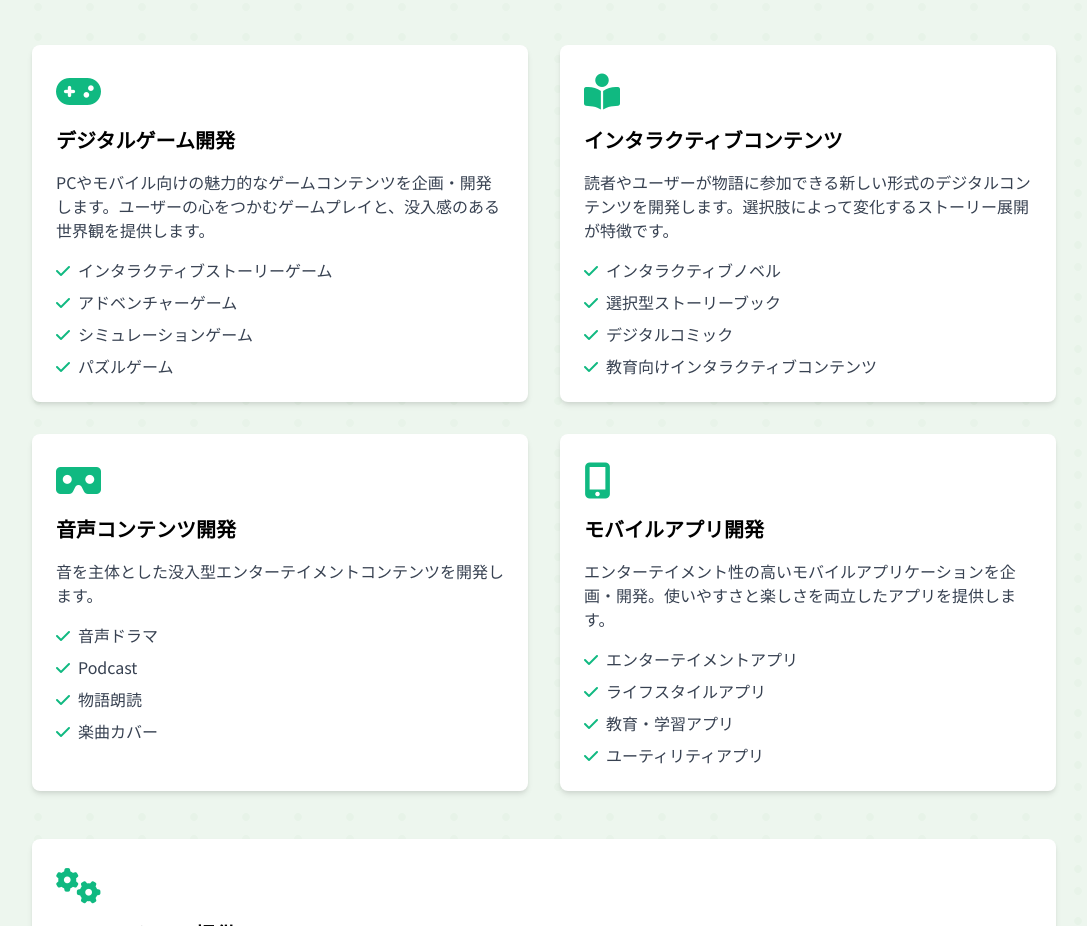
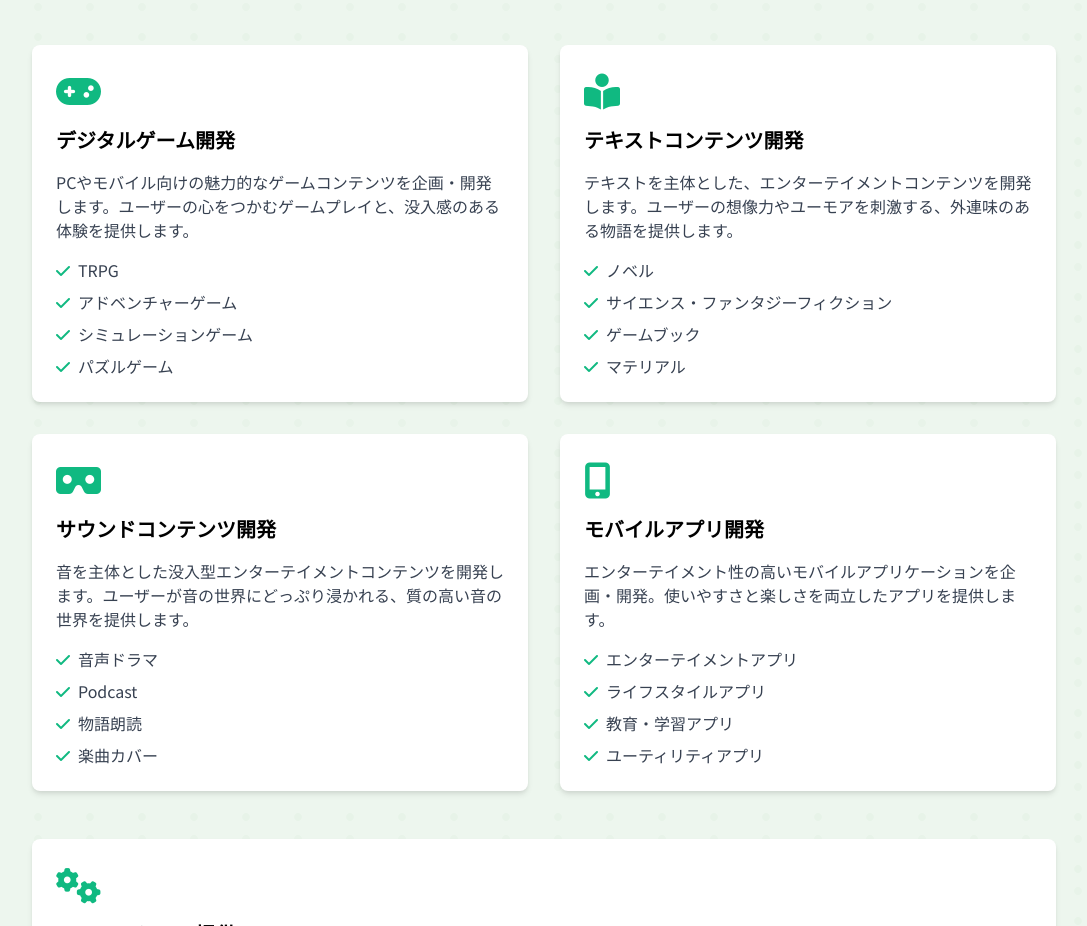
Before and after one commit to Verdafly/verdafly-site, a plain HTML site: page index.html in a window 1280 px wide. Shown: the part 1653-2579 px from the top of the page, without its empty margins (96-1183 px from the left). Drawn offline with nearby package versions, Linux system fonts and the light colour scheme.

Commit message:
Update index.html
事業内容テキストの変更

```diff
--- a/index.html
+++ b/index.html
@@ -216,9 +216,9 @@
                             <i class="fas fa-gamepad"></i>
                         </div>
                         <h3 class="text-xl font-bold mb-4">デジタルゲーム開発</h3>
-                        <p class="text-gray-700 mb-4">PCやモバイル向けの魅力的なゲームコンテンツを企画・開発します。ユーザーの心をつかむゲームプレイと、没入感のある世界観を提供します。</p>
+                        <p class="text-gray-700 mb-4">PCやモバイル向けの魅力的なゲームコンテンツを企画・開発します。ユーザーの心をつかむゲームプレイと、没入感のある体験を提供します。</p>
                         <ul class="text-gray-700 space-y-2">
-                            <li><i class="fas fa-check text-green-500 mr-2"></i>インタラクティブストーリーゲーム</li>
+                            <li><i class="fas fa-check text-green-500 mr-2"></i>TRPG</li>
                             <li><i class="fas fa-check text-green-500 mr-2"></i>アドベンチャーゲーム</li>
                             <li><i class="fas fa-check text-green-500 mr-2"></i>シミュレーションゲーム</li>
                             <li><i class="fas fa-check text-green-500 mr-2"></i>パズルゲーム</li>
@@ -229,13 +229,13 @@
                         <div class="text-green-500 text-4xl mb-4">
                             <i class="fas fa-book-reader"></i>
                         </div>
-                        <h3 class="text-xl font-bold mb-4">インタラクティブコンテンツ</h3>
-                        <p class="text-gray-700 mb-4">読者やユーザーが物語に参加できる新しい形式のデジタルコンテンツを開発します。選択肢によって変化するストーリー展開が特徴です。</p>
+                        <h3 class="text-xl font-bold mb-4">テキストコンテンツ開発</h3>
+                        <p class="text-gray-700 mb-4">テキストを主体とした、エンターテイメントコンテンツを開発します。ユーザーの想像力やユーモアを刺激する、外連味のある物語を提供します。</p>
                         <ul class="text-gray-700 space-y-2">
-                            <li><i class="fas fa-check text-green-500 mr-2"></i>インタラクティブノベル</li>
-                            <li><i class="fas fa-check text-green-500 mr-2"></i>選択型ストーリーブック</li>
-                            <li><i class="fas fa-check text-green-500 mr-2"></i>デジタルコミック</li>
-                            <li><i class="fas fa-check text-green-500 mr-2"></i>教育向けインタラクティブコンテンツ</li>
+                            <li><i class="fas fa-check text-green-500 mr-2"></i>ノベル</li>
+                            <li><i class="fas fa-check text-green-500 mr-2"></i>サイエンス・ファンタジーフィクション</li>
+                            <li><i class="fas fa-check text-green-500 mr-2"></i>ゲームブック</li>
+                            <li><i class="fas fa-check text-green-500 mr-2"></i>マテリアル</li>
                         </ul>
                     </div>
 
@@ -243,8 +243,8 @@
                         <div class="text-green-500 text-4xl mb-4">
                             <i class="fas fa-vr-cardboard"></i>
                         </div>
-                        <h3 class="text-xl font-bold mb-4">音声コンテンツ開発</h3>
-                        <p class="text-gray-700 mb-4">音を主体とした没入型エンターテイメントコンテンツを開発します。</p>
+                        <h3 class="text-xl font-bold mb-4">サウンドコンテンツ開発</h3>
+                        <p class="text-gray-700 mb-4">音を主体とした没入型エンターテイメントコンテンツを開発します。ユーザーが音の世界にどっぷり浸かれる、質の高い音の世界を提供します。</p>
                         <ul class="text-gray-700 space-y-2">
                             <li><i class="fas fa-check text-green-500 mr-2"></i>音声ドラマ</li>
                             <li><i class="fas fa-check text-green-500 mr-2"></i>Podcast</li>
```
